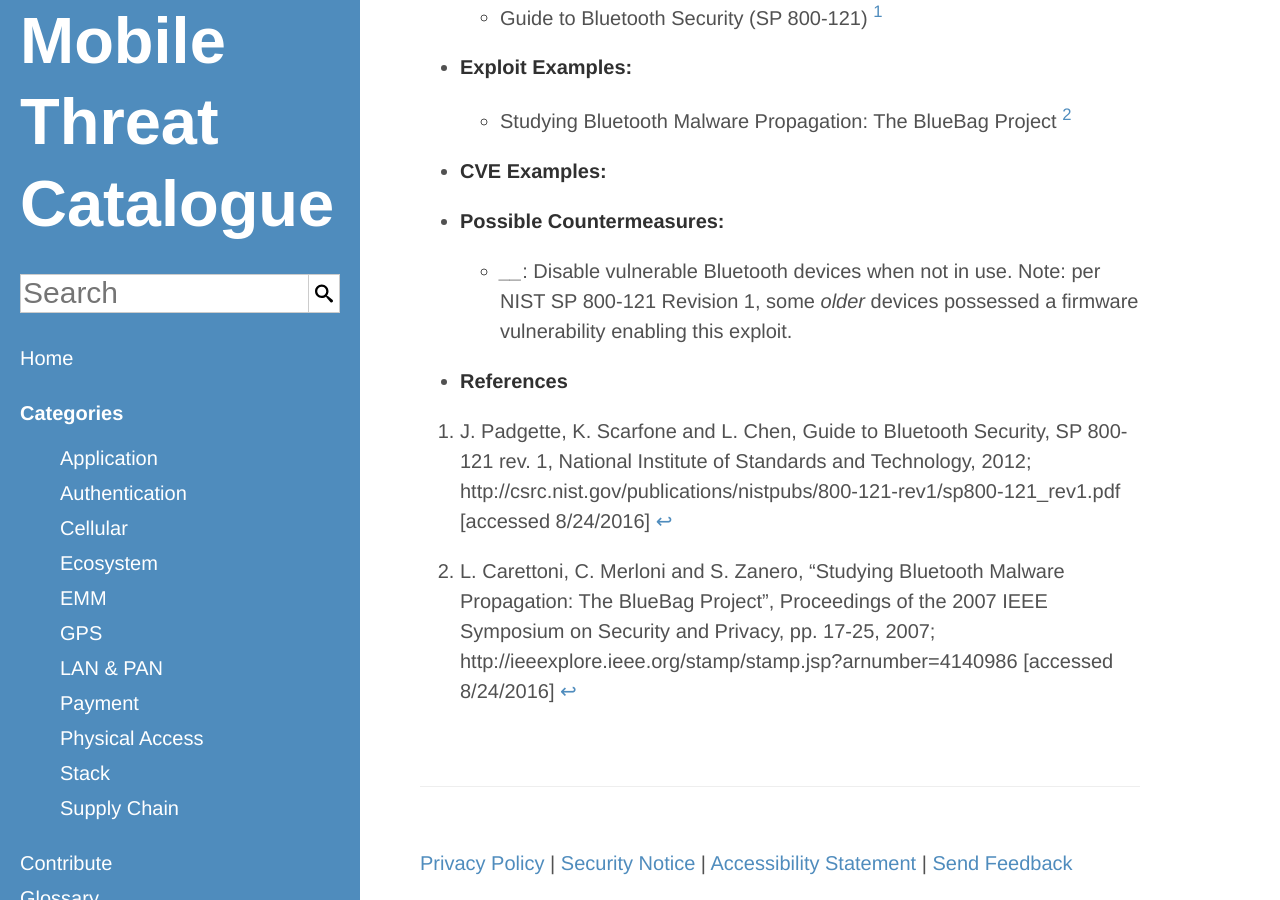
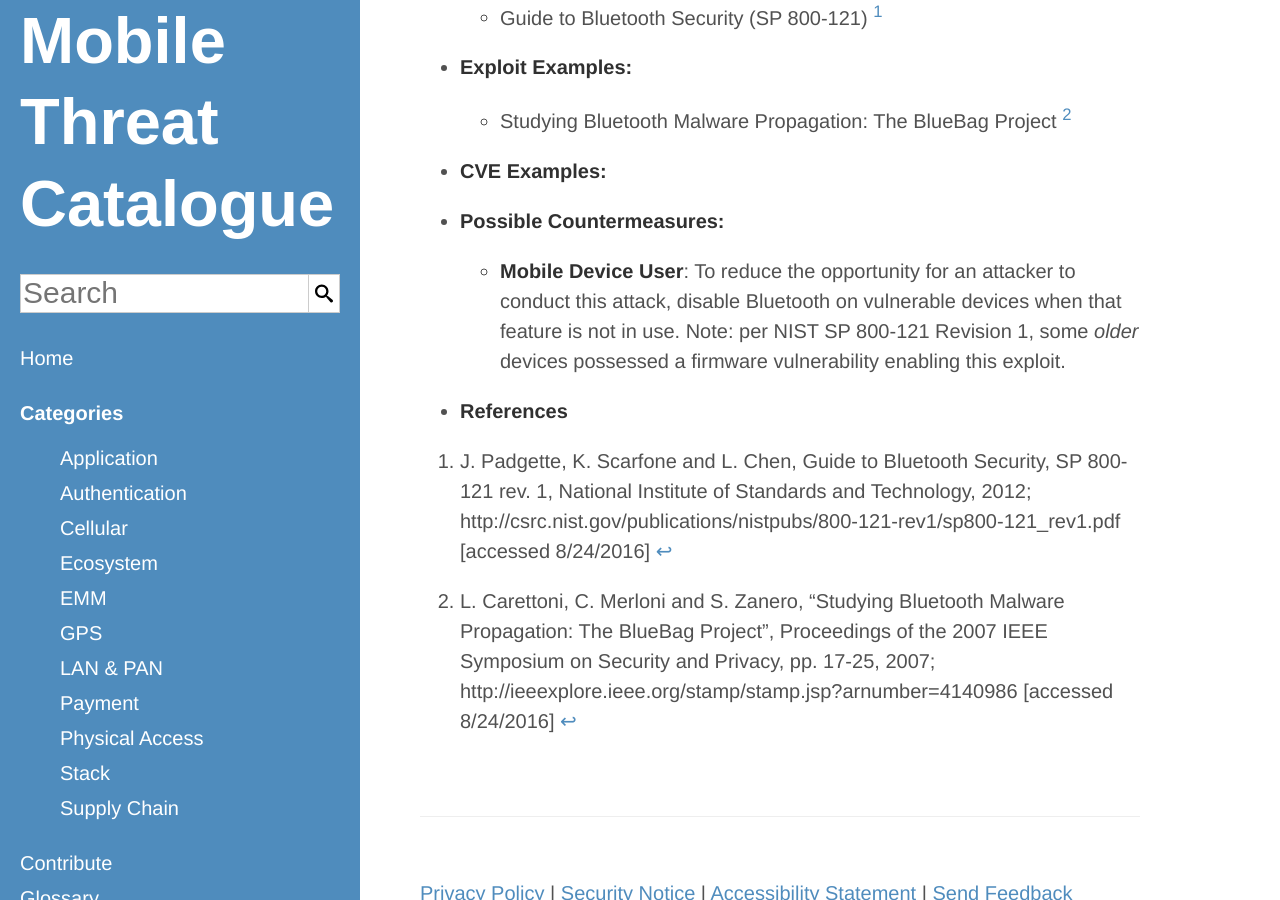
Before and after one commit to usnistgov/mobile-threat-catalogue, a Jekyll site: the page built from _lan-pan-threats/LPN-10.md, in a window 1280 px wide and 900 px high, scrolled down 498 px. Built offline with Jekyll 4.4.1, drawn with Linux system fonts in a browser that asks for light colours.

Commit message:
#13: update countermeasure and actor

```diff
--- a/_lan-pan-threats/LPN-10.md
+++ b/_lan-pan-threats/LPN-10.md
@@ -7,6 +7,6 @@
     ExploitExample: "Studying Bluetooth Malware Propagation: The BlueBag Project [^30]"
     CVEExample:
     PossibleCountermeasures:
-        "Disable vulnerable Bluetooth devices when not in use. Note: per NIST SP 800-121 Revision 1, some _older_ devices possessed a firmware vulnerability enabling this exploit.":
-            -
+        "To reduce the opportunity for an attacker to conduct this attack, disable Bluetooth on vulnerable devices when that feature is not in use. Note: per NIST SP 800-121 Revision 1, some _older_ devices possessed a firmware vulnerability enabling this exploit.":
+            - Mobile Device User
 ---
```
